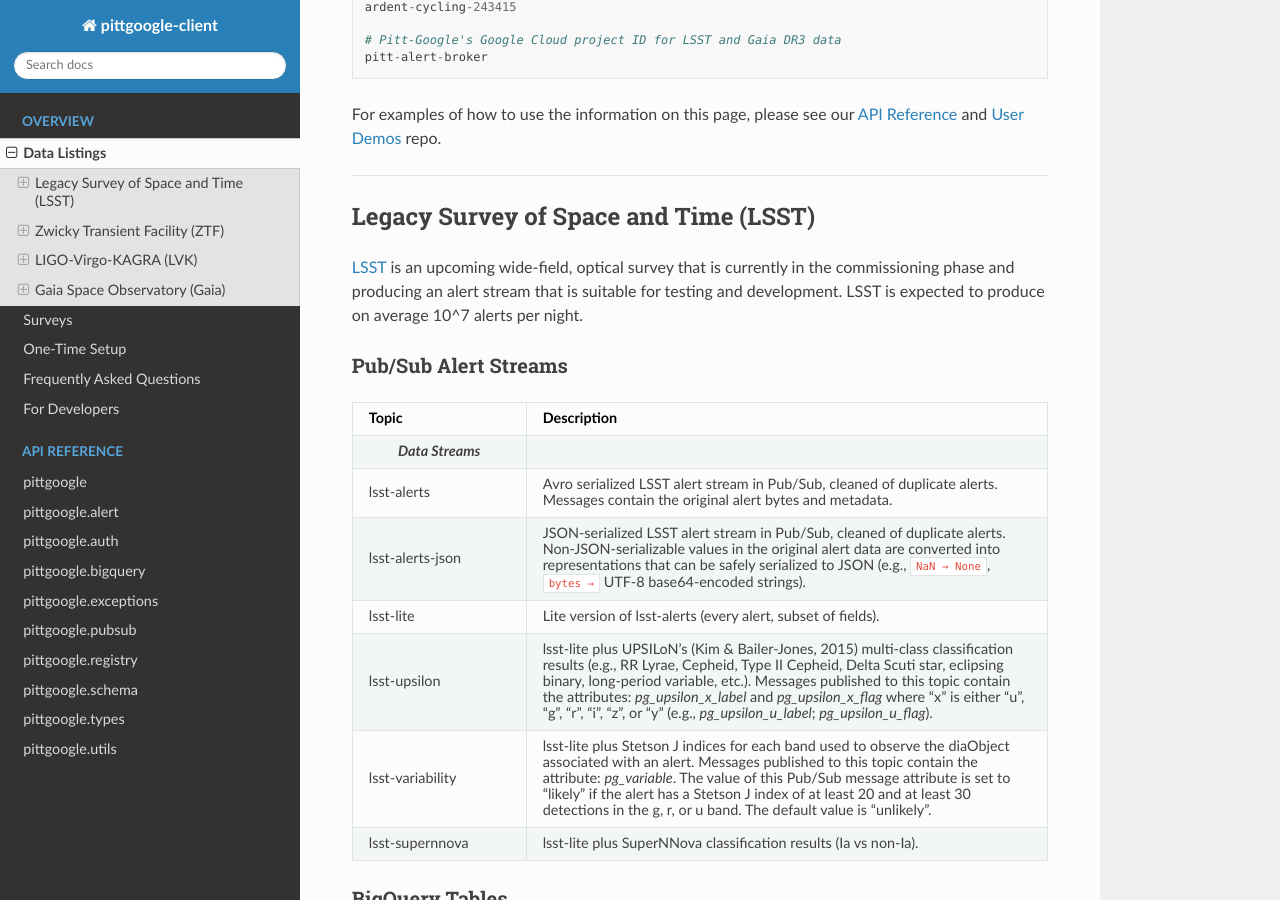
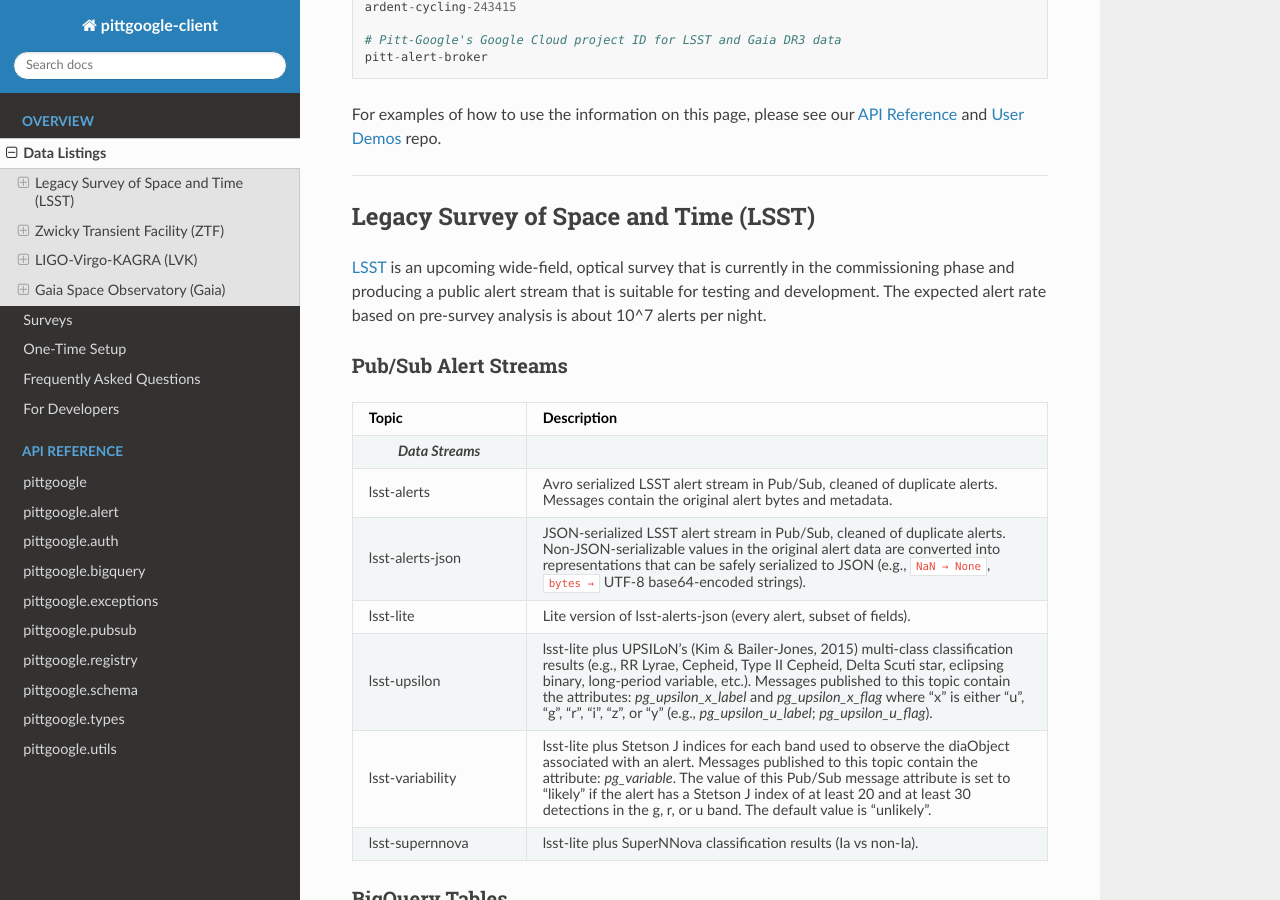
Before and after one commit to mwvgroup/pittgoogle-client, a Sphinx documentation site: the page built from docs/source/listings.rst, in a window 1280 px wide and 900 px high, scrolled down 491 px. Built offline with Sphinx 7.4.7 and the Read the Docs theme 3.1.0, drawn with Linux system fonts in a browser that asks for light colours.

Commit message:
update text

```diff
--- a/docs/source/listings.rst
+++ b/docs/source/listings.rst
@@ -35,8 +35,8 @@
 --------------------------------------
 
 :ref:`LSST <survey lsst>` is an upcoming wide-field, optical survey that is currently in the commissioning phase and
-producing an alert stream that is suitable for testing and development. LSST is expected to produce on average 10^7
-alerts per night.
+producing a public alert stream that is suitable for testing and development. The expected alert rate based on
+pre-survey analysis is about 10^7 alerts per night.
 
 Pub/Sub Alert Streams
 ^^^^^^^^^^^^^^^^^^^^^
@@ -62,7 +62,7 @@
         None``, ``bytes →`` UTF-8 base64-encoded strings).
 
     * - lsst-lite
-      - Lite version of lsst-alerts (every alert, subset of fields).
+      - Lite version of lsst-alerts-json (every alert, subset of fields).
 
     * - lsst-upsilon
       - lsst-lite plus UPSILoN's (Kim \& Bailer-Jones, 2015) multi-class classification results (e.g., RR Lyrae,
```
